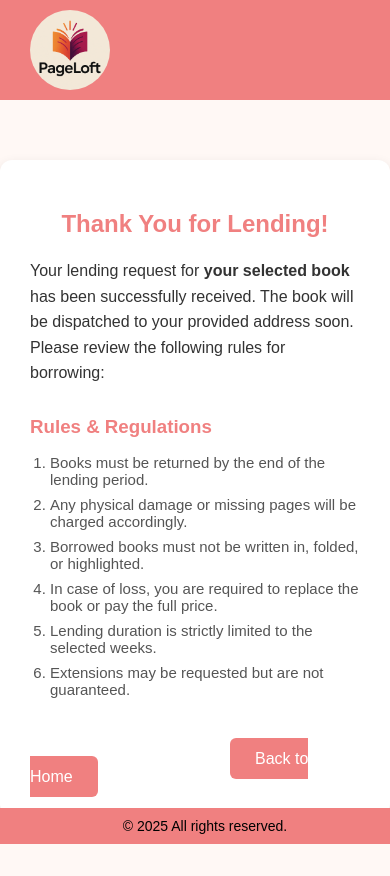
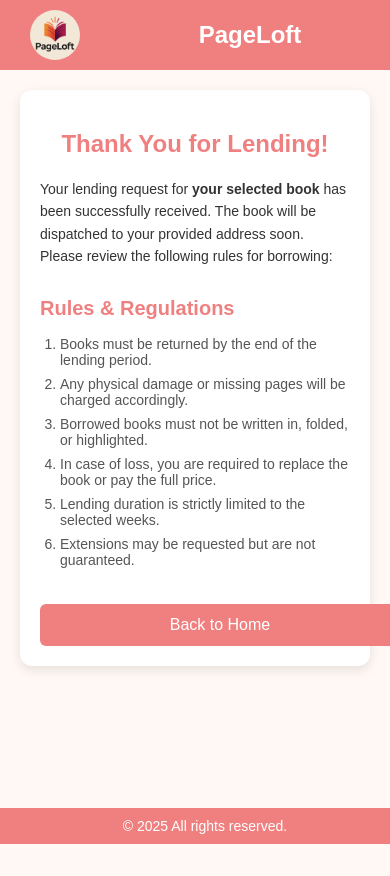
Before and after one commit to Hariharan-dev404/PageLoft, a plain HTML site: page lend confirm.html in a window 390 px wide. Shown: the top 876 px of the page. After the commit the page ends 844 px from the top, so only its background shows below. Drawn offline with Linux system fonts and the light colour scheme.

Commit message:
Update lend confirm.html

```diff
--- a/lend confirm.html
+++ b/lend confirm.html
@@ -20,22 +20,23 @@
       align-items: center;
       padding: 10px 30px;
       background-color: lightcoral;
+      flex-wrap: wrap;
     }
 
     .logo {
-      width: 80px;
-      height: 80px;
+      width: 60px;
+      height: 60px;
       border-radius: 50%;
     }
 
     .pageloft-title {
       flex: 1;
       text-align: center;
-      font-size: 50px;
+      font-size: 40px;
       font-weight: bold;
       color: white;
       position: relative;
-      right: 522px;
+      right: 0;
     }
 
     .confirmation-container {
@@ -51,6 +52,7 @@
       text-align: center;
       color: lightcoral;
       margin-bottom: 20px;
+      font-size: 24px;
     }
 
     .confirmation-container p {
@@ -66,6 +68,7 @@
     .rules h3 {
       color: lightcoral;
       margin-bottom: 10px;
+      font-size: 20px;
     }
 
     .rules ol {
@@ -87,8 +90,11 @@
       text-align: center;
       padding: 10px;
       font-size: 14px;
+      color: white;
     }
+
     .home-button {
+      display: inline-block;
       padding: 12px 25px;
       background-color: lightcoral;
       color: white;
@@ -97,11 +103,46 @@
       border-radius: 6px;
       cursor: pointer;
       text-decoration: none;
-      margin-left: 200px;;
+      margin-top: 20px;
     }
 
     .home-button:hover {
       background-color: #e6645c;
+    }
+
+    /* Mobile Responsive Styling */
+    @media (max-width: 768px) {
+      .pageloft-title {
+        font-size: 28px;
+        right: 0;
+      }
+
+      .confirmation-container {
+        margin: 20px;
+        padding: 20px;
+      }
+
+      .home-button {
+        width: 100%;
+        margin-left: 0;
+        text-align: center;
+      }
+    }
+
+    @media (max-width: 480px) {
+      .logo {
+        width: 50px;
+        height: 50px;
+      }
+
+      .pageloft-title {
+        font-size: 24px;
+      }
+
+      .confirmation-container p,
+      .rules li {
+        font-size: 14px;
+      }
     }
   </style>
 </head>
@@ -126,23 +167,21 @@
         <li>Lending duration is strictly limited to the selected weeks.</li>
         <li>Extensions may be requested but are not guaranteed.</li>
       </ol>
-    </div><br><br>
+    </div>
     <a href="user.html" class="home-button">Back to Home</a>
   </div>
 
   <div class="footer">
     © 2025 All rights reserved.
   </div>
-</body>
+
 <script>
   window.onload = function () {
     const params = new URLSearchParams(window.location.search);
     const title = params.get("title");
-
-    console.log("Fetched title:", title);  // ← move this after 'title' is defined
-
     document.getElementById("book-title").textContent = title || "your selected book";
   };
 </script>
 
+</body>
 </html>
```
